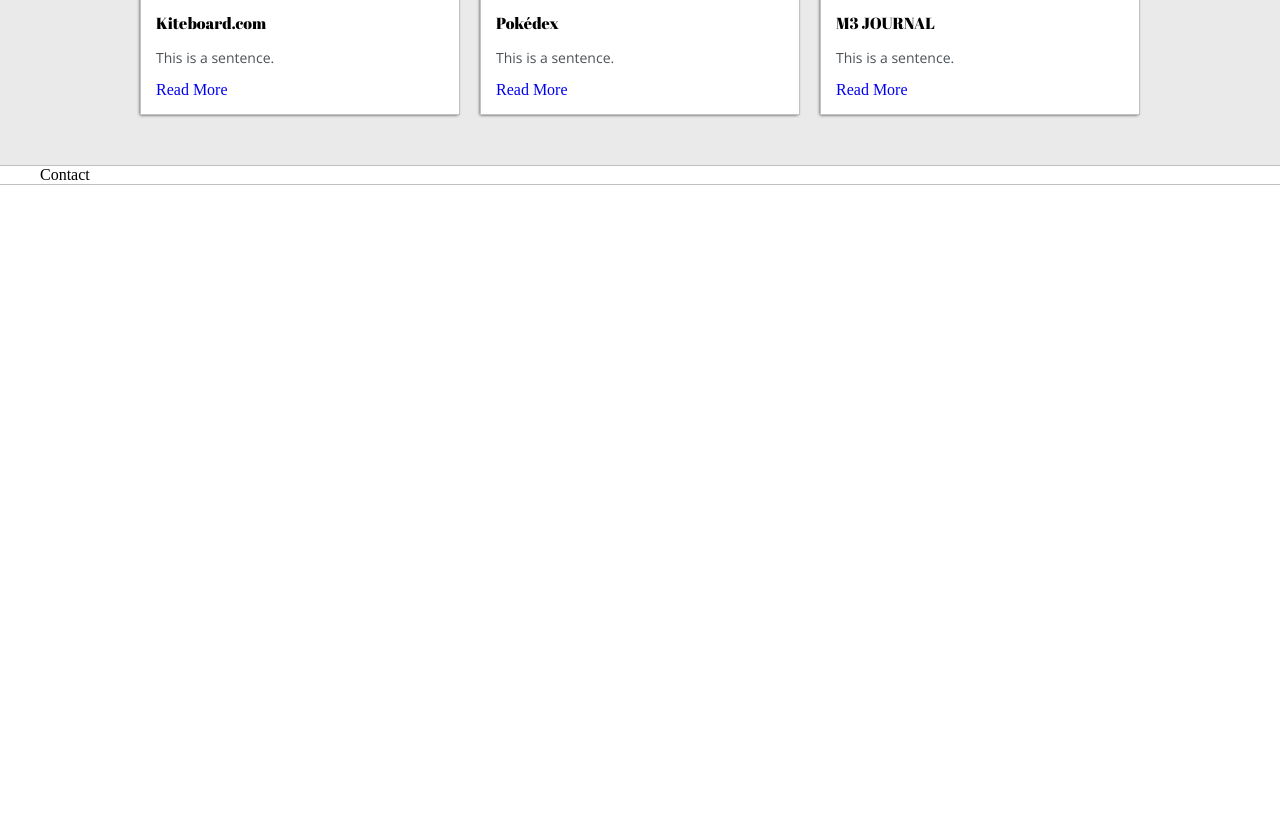
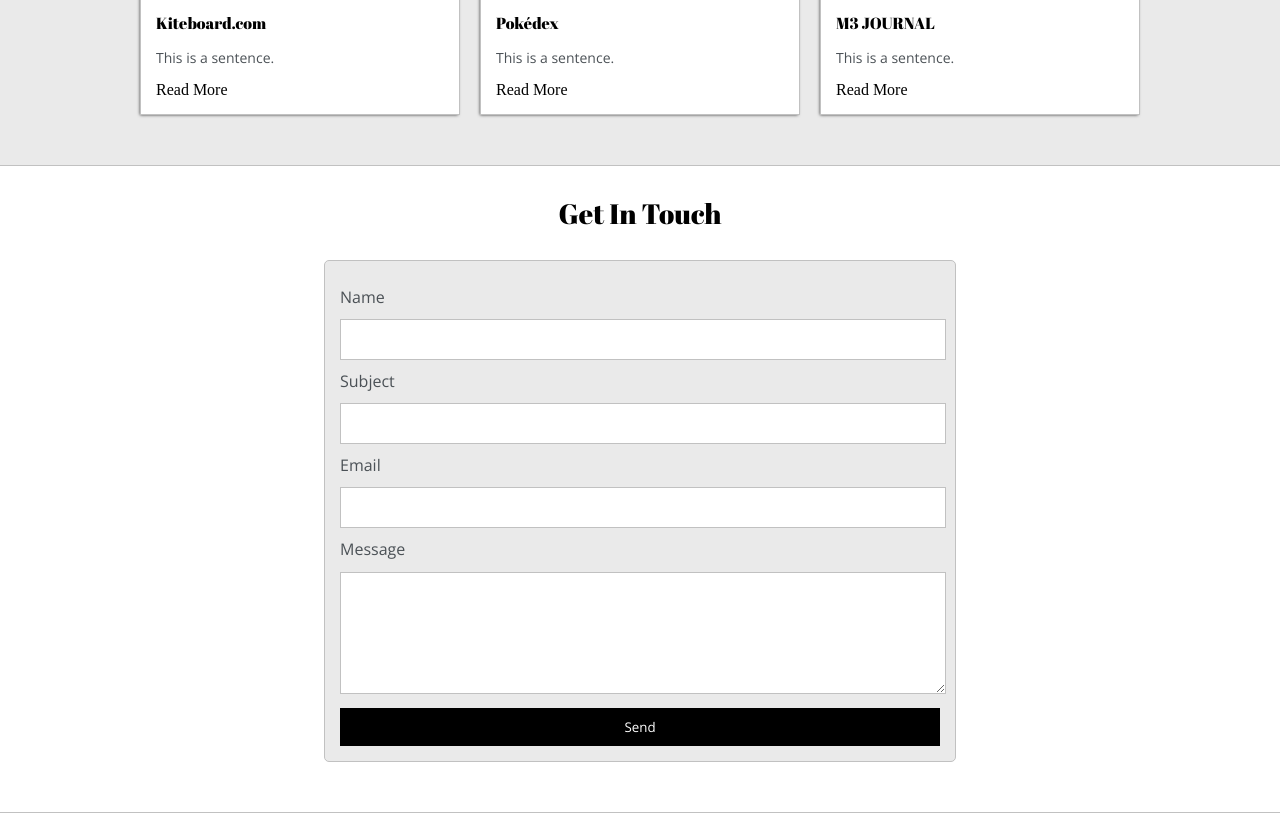
Before and after one commit to dnalcudia/aws-portfolio, a plain HTML site: page index.html in a window 1280 px wide. Shown: the part 1617-2430 px from the top of the page. Before the commit the page ends 1802 px from the top, so only its background shows below. Drawn offline with nearby package versions, Linux system fonts and the light colour scheme.

Commit message:
finished

```diff
--- /dev/null
+++ b/blue.css
@@ -0,0 +1,16 @@
+:root {
+  --mainColor: #15202b;
+  --secondaryColor: #192734;
+
+  --boderColor: #164d56;
+
+  --mainText: #fff;
+  --secondaryText: #eeee;
+
+  --themeDotBorder: #fff;
+
+  --previewBg: rgb(25, 39, 52, 0.8);
+  --previewShadow: #111921;
+
+  --buttonColor: #17a2b8;
+}
--- a/default.css
+++ b/default.css
@@ -11,12 +11,18 @@
 
   --previewBg: rgb(251, 249, 243, 0.8);
   --previewShadow: #f0ead6;
+
+  --buttonColor: black;
 }
 
 html,
 body {
   padding: 0;
   margin: 0;
+}
+
+body * {
+  transition: 0.8s;
 }
 
 h1,
@@ -43,6 +49,7 @@
 
 a {
   text-decoration: none;
+  color: var(--mainText);
 }
 
 ul {
@@ -330,6 +337,45 @@
   font-size: 14px;
 }
 
+#contact-form {
+  display: block;
+  max-width: 600px;
+  margin: 0 auto;
+  border: 1px solid var(--boderColor);
+  padding: 15px;
+  border-radius: 5px;
+  background-color: var(--mainColor);
+  margin-bottom: 50px;
+}
+
+.input-field {
+  width: 100%;
+  padding-top: 10px;
+  padding-bottom: 10px;
+  background-color: var(--secondaryColor);
+  border: 1px solid var(--boderColor);
+  font-size: 14px;
+}
+
+#contact-form label {
+  line-height: 2.7em;
+}
+
+#contact-form textarea {
+  min-height: 100px;
+  font-size: 14px;
+}
+
+#submit-btn {
+  margin-top: 10px;
+  width: 100%;
+  padding-top: 10px;
+  padding-bottom: 10px;
+  color: #fff;
+  background-color: var(--buttonColor);
+  border: none;
+}
+
 @media screen and (max-width: 1200px) {
   .main-container {
     width: 95%;
--- a/index.html
+++ b/index.html
@@ -11,6 +11,7 @@
         href="https://fonts.googleapis.com/css2?family=Cardo&family=DM+Serif+Display&family=Open+Sans:wght@300&display=swap"
         rel="stylesheet">
     <link rel="stylesheet" href="default.css" />
+    <link id="theme-style" rel="stylesheet" href="">
   </head>
   <body>
     <section class="s1">
@@ -37,8 +38,8 @@
                   <h5 style="text-align: center; line-height: 0;">Personalize Theme</h5>
 
                   <div id="theme-options-wrapper">
-                      <div id="light-mode" class="theme-dot"></div>
-                      <div id="dark-mode" class="theme-dot"></div>
+                      <div data-mode="light" id="light-mode" class="theme-dot"></div>
+                      <div data-mode="blue" id="blue-mode" class="theme-dot"></div>
                   </div>
 
                   <p id="settings-note">Theme settings will be saved for <br> your next visit.</p>
@@ -143,8 +144,24 @@
 
     <section class="s2">
         <div class="main-container">
-            Contact
+            <h3 style="text-align: center;">Get In Touch</h3>
+            <form id="contact-form" action="">
+                <label for="">Name</label>
+                <input class="input-field" type="text" name="name">
+
+                <label for="">Subject</label>
+                <input class="input-field" type="text" name="subject">
+
+                <label for="">Email</label>
+                <input class="input-field" type="text" name="email">
+
+                <label for="">Message</label>
+                <textarea class="input-field" type="text" name="message"></textarea>
+                <input id="submit-btn" type="submit" value="Send">
+            </form>
         </div>
     </section>
+
+    <script src="script.js"></script>
   </body>
 </html>
--- /dev/null
+++ b/script.js
@@ -0,0 +1,28 @@
+let theme = localStorage.getItem('theme');
+
+if (theme == null) {
+  setTheme('light');
+} else {
+  setTheme(theme);
+}
+
+let themeDots = document.getElementsByClassName('theme-dot');
+
+for (var i = 0; i < themeDots.length; i++) {
+  themeDots[i].addEventListener('click', function () {
+    let mode = this.dataset.mode;
+    setTheme(mode);
+  });
+}
+
+function setTheme(mode) {
+  if (mode == 'light') {
+    document.getElementById('theme-style').href = 'default.css';
+  }
+
+  if (mode == 'blue') {
+    document.getElementById('theme-style').href = 'blue.css';
+  }
+
+  localStorage.setItem('theme', mode);
+}
```
